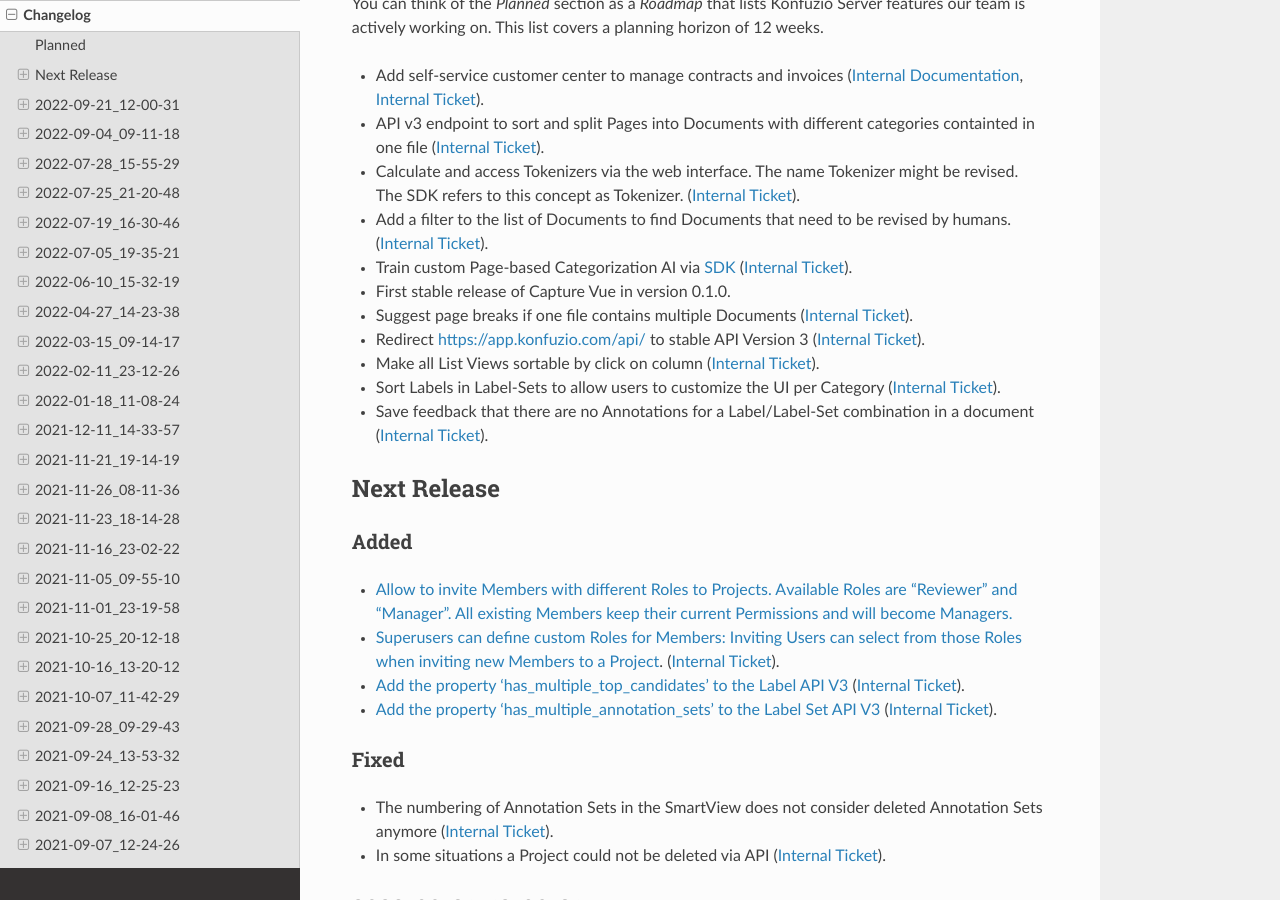
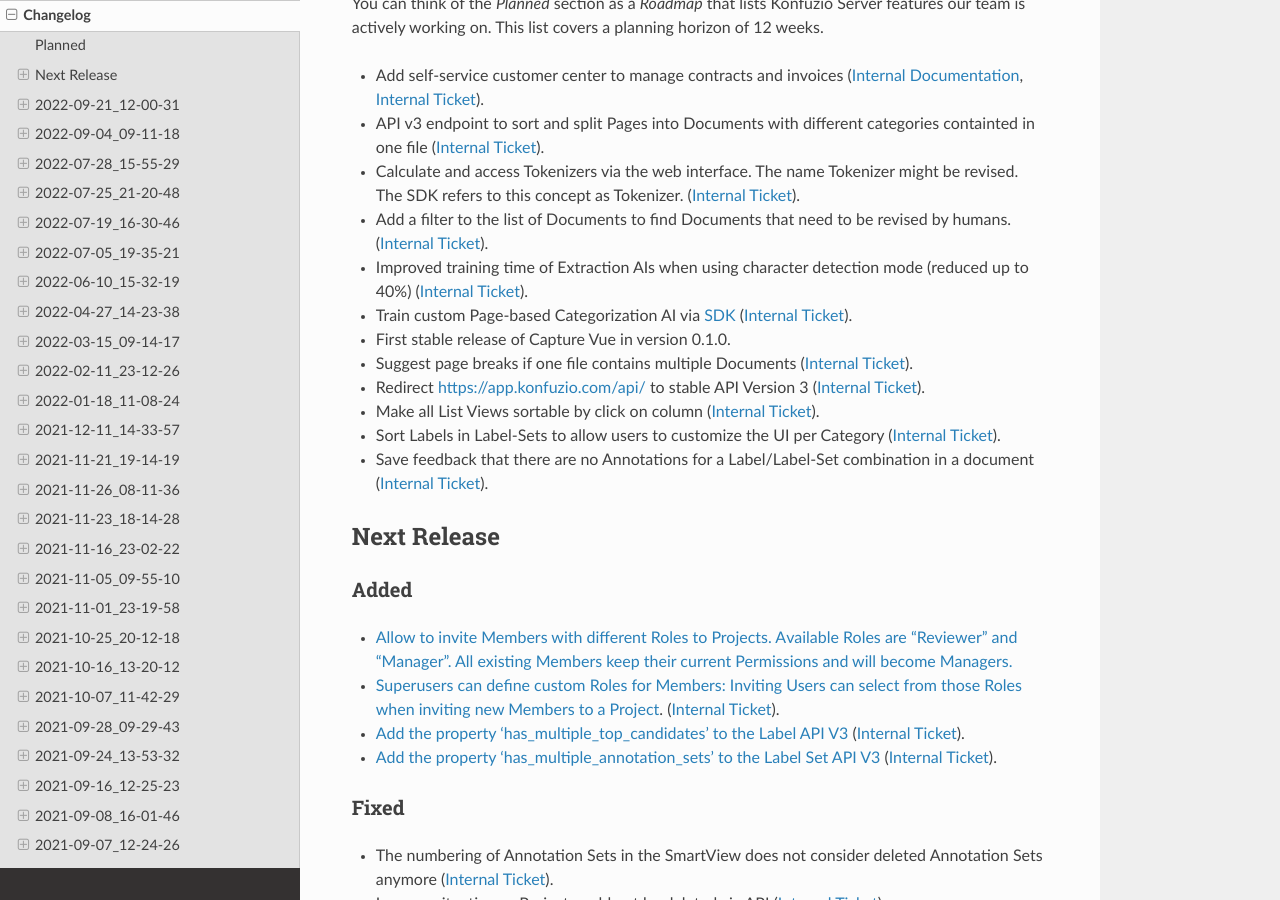
Before and after one commit to konfuzio-ai/konfuzio-sdk, a Sphinx documentation site: the page built from docs/web/changelog_app.md, in a window 1280 px wide and 900 px high, scrolled down 416 px. Built offline with Sphinx 7.4.7 and the Read the Docs theme 2.0.0, drawn with Linux system fonts in a browser that asks for light colours.

Commit message:
Update changelog_app.md

```diff
--- a/docs/web/changelog_app.md
+++ b/docs/web/changelog_app.md
@@ -19,6 +19,7 @@
 - API v3 endpoint to sort and split Pages into Documents with different categories containted in one file ([Internal Ticket](https://gitlab.com/konfuzio/objectives/-/issues/9452)).
 - Calculate and access Tokenizers via the web interface. The name Tokenizer might be revised. The SDK refers to this concept as Tokenizer. ([Internal Ticket](https://gitlab.com/konfuzio/objectives/-/issues/9271)).
 - Add a filter to the list of Documents to find Documents that need to be revised by humans. ([Internal Ticket](https://gitlab.com/konfuzio/objectives/-/issues/9242)).
+- Improved training time of Extraction AIs when using character detection mode (reduced up to 40%) ([Internal Ticket](https://gitlab.com/konfuzio/objectives/-/issues/9720)).
 - Train custom Page-based Categorization AI via [SDK](https://github.com/konfuzio-ai/konfuzio-sdk/) ([Internal Ticket](https://gitlab.com/konfuzio/objectives/-/issues/9481)).
 - First stable release of Capture Vue in version [0.1.0](#).
 - Suggest page breaks if one file contains multiple Documents ([Internal Ticket](https://gitlab.com/konfuzio/objectives/-/issues/7671)).
@@ -26,6 +27,12 @@
 - Make all List Views sortable by click on column ([Internal Ticket](https://gitlab.com/konfuzio/objectives/-/issues/9470)).
 - Sort Labels in Label-Sets to allow users to customize the UI per Category ([Internal Ticket](https://gitlab.com/konfuzio/objectives/-/issues/8932)).
 - Save feedback that there are no Annotations for a Label/Label-Set combination in a document ([Internal Ticket](https://gitlab.com/konfuzio/objectives/-/issues/9163)).
+
+<!---
+### Fixed
+- A bug when training with character detection mode, which was tokenizing some labels incorrectly, causing them to be skipped during extraction ([Internal Ticket](https://gitlab.com/konfuzio/objectives/-/issues/9666))
+- A bug during the extraction post-processing steps, which was causing the first line items of each page to be skipped ([Internal Ticket](https://gitlab.com/konfuzio/objectives/-/issues/9561))
+-->
 
 ## Next Release
 
```
